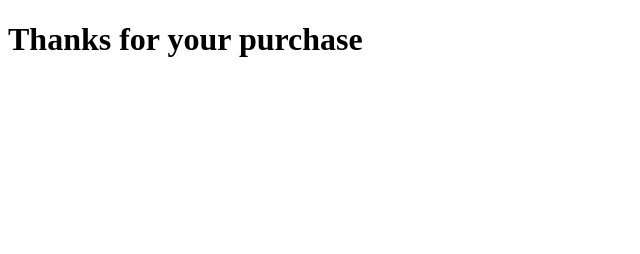
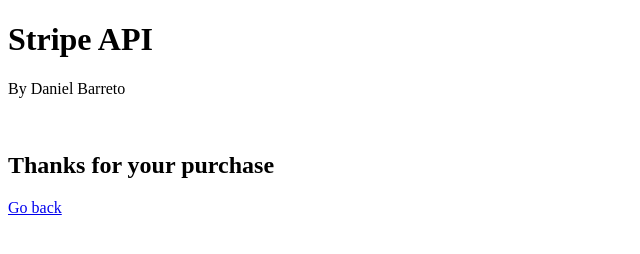
Before and after one commit to danielbarretoes/nodejs-stripe-checkout, a website: page src/public/success.html in a window 1280 px wide. Shown: the whole page, without its empty margins (0-640 px from the left). Drawn offline with Linux system fonts and the light colour scheme.

Commit message:
HTML tags

```diff
--- a/src/public/success.html
+++ b/src/public/success.html
@@ -1,11 +1,15 @@
 <!DOCTYPE html>
 <html lang="en">
-<head>
-    <meta charset="UTF-8">
-    <meta name="viewport" content="width=device-width, initial-scale=1.0">
+  <head>
+    <meta charset="UTF-8" />
+    <meta name="viewport" content="width=device-width, initial-scale=1.0" />
     <title>Store</title>
-</head>
-<body>
-    <h1>Thanks for your purchase</h1>
-</body>
+  </head>
+  <body>
+    <h1>Stripe API</h1>
+    <p>By Daniel Barreto</p>
+    <br />
+    <h2>Thanks for your purchase</h2>
+    <a href="/">Go back</a>
+  </body>
 </html>
```
Also changed, not shown: src/public/cancel.html (+4 -1 lines), src/public/index.html (+1 -0 lines).
